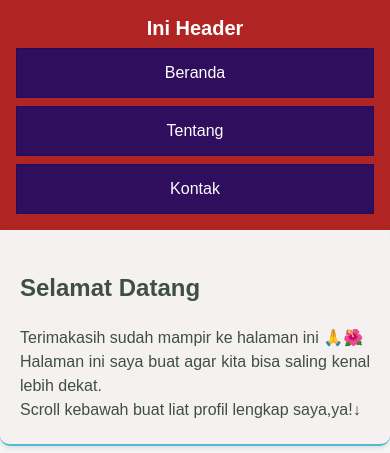
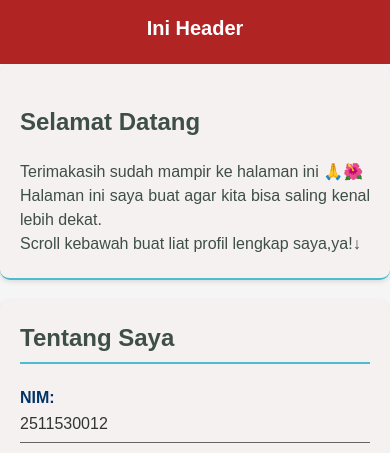
Before and after one commit to fadildilfa33/2511530012-PWD-TIBLY-25260, a PHP site: page /pertemuan-05/index.html in a window 390 px wide. Shown: the top 453 px of the page. Run offline with PHP 8.4, Linux system fonts and the light colour scheme.

Commit message:
styling nav mobile

```diff
--- a/pertemuan-05/style.css
+++ b/pertemuan-05/style.css
@@ -154,6 +154,14 @@ footer {
         left: 16px;
         top: 8px;
     }
+
+    nav {
+        display: none;
+        flex-direction: column;
+        background: #b12424;
+        width: 100%;
+        padding: 5px 0;
+    }
 }
 
 #contact input,
```
Also changed, not shown: pertemuan-05/README.md.
